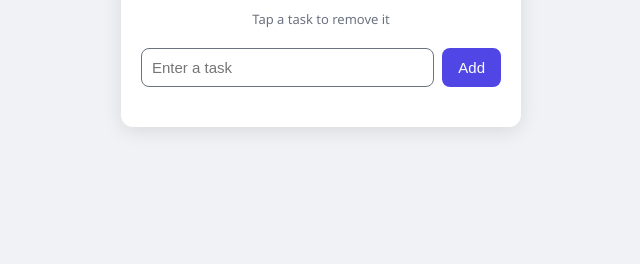
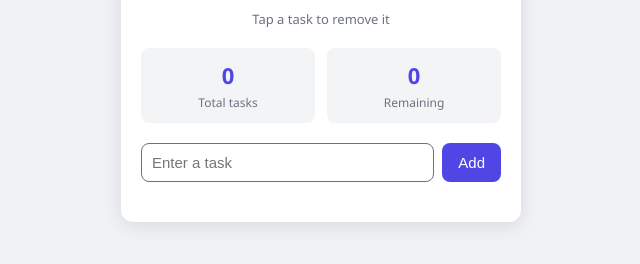
Before and after one commit to KingJoshuaThegreat/todo-list, a plain HTML site: page index.html in a window 1280 px wide. Shown: the part 144-408 px from the top of the page, without its empty margins (319-959 px from the left). Drawn offline with Linux system fonts and the light colour scheme.

Commit message:
Update index.html

```diff
--- a/index.html
+++ b/index.html
@@ -17,6 +17,7 @@
   --primary-hover: #4338CA;
   --task-bg: #f7f5fa;
   --task-hover: #eee0f7;
+  --stat-bg: #f3f4f6;
 }
 
 body.dark-mode {
@@ -28,6 +29,7 @@ body.dark-mode {
   --primary-hover: #818CF8;
   --task-bg: #374151;
   --task-hover: #4B5563;
+  --stat-bg: #111827;
 }
 
 body {
@@ -75,6 +77,30 @@ h1 {
   color: var(--text-secondary);
   margin-bottom: 20px;
 }
+
+.stats {
+  display: grid;
+  grid-template-columns: 1fr 1fr;
+  gap: 12px;
+  margin-bottom: 20px;
+}
+.stat-box {
+  background-color: var(--stat-bg);
+  border-radius: 8px;
+  padding: 12px;
+}
+.stat-number {
+  font-size: 22px;
+  font-weight: bold;
+  color: var(--primary-color);
+  margin: 0;
+}
+.stat-label {
+  font-size: 12px;
+  color: var(--text-secondary);
+  margin: 4px 0 0;
+}
+
 .input-row {
   display: flex;
   gap: 8px;
@@ -130,6 +156,17 @@ li:hover {
   <h1>My To-Do List</h1>
   <p class="hint">Tap a task to remove it</p>
 
+  <div class="stats">
+    <div class="stat-box">
+      <p class="stat-number" id="totalCount">0</p>
+      <p class="stat-label">Total tasks</p>
+    </div>
+    <div class="stat-box">
+      <p class="stat-number" id="remainingCount">0</p>
+      <p class="stat-label">Remaining</p>
+    </div>
+  </div>
+
   <div class="input-row">
     <input type="text" id="taskInput" placeholder="Enter a task">
     <button onclick="addTask()">Add</button>
@@ -145,6 +182,11 @@ function saveTasks() {
   localStorage.setItem("tasks", JSON.stringify(tasks));
 }
 
+function updateStats() {
+  document.getElementById("totalCount").innerHTML = tasks.length;
+  document.getElementById("remainingCount").innerHTML = tasks.length;
+}
+
 function renderTasks() {
   let list = document.getElementById("taskList");
   list.innerHTML = "";
@@ -158,6 +200,7 @@ function renderTasks() {
     };
     list.appendChild(newItem);
   }
+  updateStats();
 }
 
 function addTask() {
@@ -184,4 +227,4 @@ if (localStorage.getItem("darkMode") === "true") {
 renderTasks();
 </script>
 </body>
-</html>
+  </html>
```
